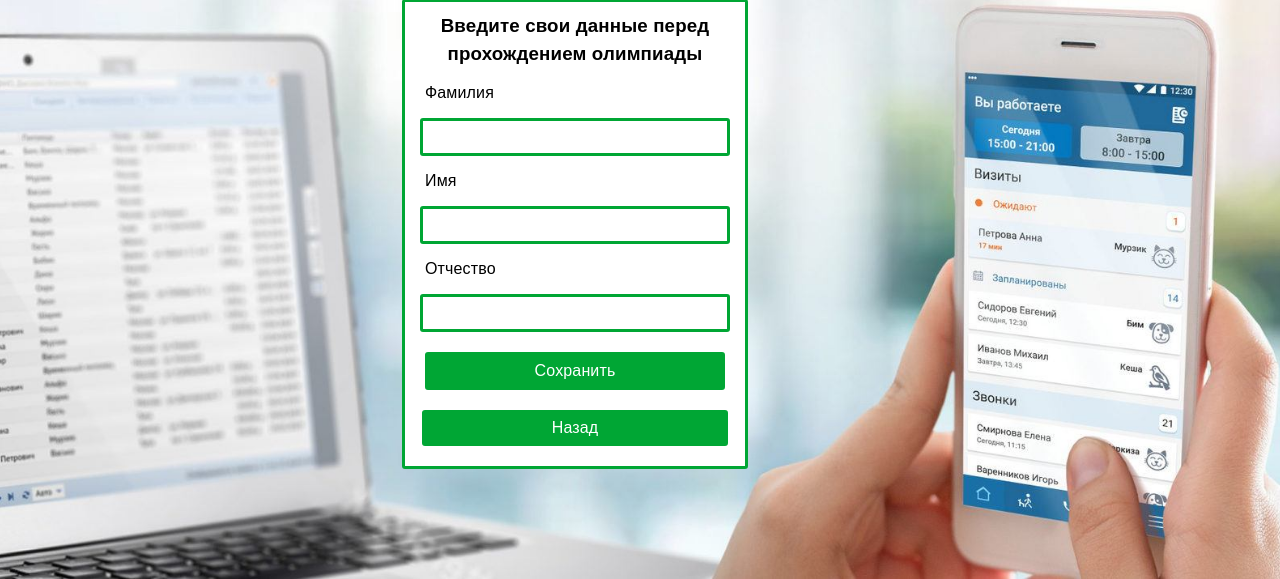
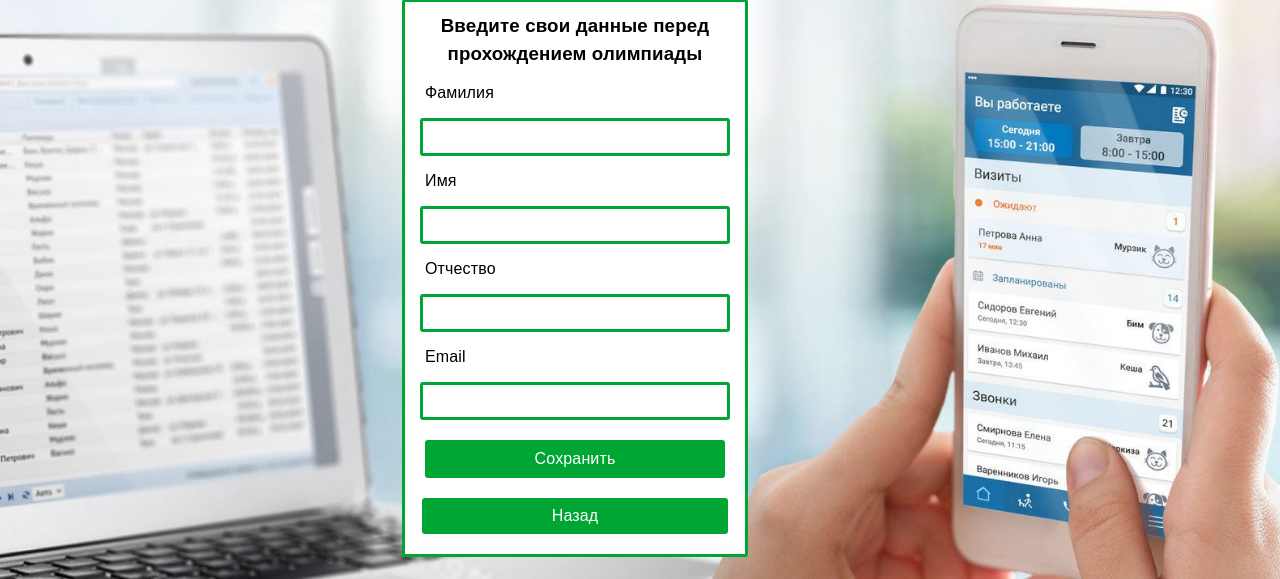
Before and after one commit to Kristifolk/olympiad-vetmanager, a PHP site: page /authorization in a window 1280 px wide. Shown: the part 221-800 px from the top of the page. Run offline with PHP 8.4, Linux system fonts and the light colour scheme; data that the repository does not hold is empty.

Commit message:
add email for registration user

```diff
--- a/App.php
+++ b/App.php
@@ -22,7 +22,8 @@ if (isset($_SERVER['REQUEST_URI'])) {
             '/authorization_participant' => (new AuthorizationController())->registerUser(
                 trim($_POST['last-name']),
                 trim($_POST['first-name']),
-                trim($_POST['middle-name'])
+                trim($_POST['middle-name']),
+                trim($_POST['email'])
             ),
             '/tasks_preparation' => (new StartController())->viewTasksPreparation(),
             '/start' => (new Timer())->startTimer(),
--- a/data/collection/availableUsers.json
+++ b/data/collection/availableUsers.json
@@ -1,11 +1,5 @@
 {
   "id": [
-    "9",
-    "10",
-    "11",
-    "12",
-    "13",
-    "14",
     "15",
     "16",
     "17",
--- a/public/resources/js/main.js
+++ b/public/resources/js/main.js
@@ -79,23 +79,44 @@ function validateInputUser() {
     let lastNameInput = document.querySelector("#last-name");
     let firstNameInput = document.querySelector("#first-name");
     let middleNameInput = document.querySelector("#middle-name");
+    let emailInput = document.querySelector("#email");
 
-    if(lastNameInput.value === "") {
-        lastNameInput.placeholder = "Введиете свою фамилию!";
+    if (lastNameInput.value === "") {
+        lastNameInput.placeholder = "Введите свою фамилию!";
         lastNameInput.style.borderColor = "red";
+    } else {
+        lastNameInput.style.borderColor = "green";
     }
 
-    if(firstNameInput.value === "") {
-        firstNameInput.placeholder = "Введиете своё имя!";
+    if (firstNameInput.value === "") {
+        firstNameInput.placeholder = "Введите своё имя!";
         firstNameInput.style.borderColor = "red";
+    } else {
+        firstNameInput.style.borderColor = "green";
     }
 
-    if(middleNameInput.value === "") {
-        middleNameInput.placeholder = "Введиете своё отчетсво!";
+    if (middleNameInput.value === "") {
+        middleNameInput.placeholder = "Введите своё отчетсво!";
         middleNameInput.style.borderColor = "red";
+    } else {
+        middleNameInput.style.borderColor = "green";
     }
 
-    if(lastNameInput.value !== "" && firstNameInput.value !== "" && middleNameInput.value !== "") {
+    if (emailInput.value === "") {
+        emailInput.placeholder = "Введите Email!";
+        emailInput.style.borderColor = "red";
+    } else if (validEmail(emailInput.value.trim()) === false) {
+        emailInput.style.borderColor = "red";
+    } else {
+        emailInput.style.borderColor = "green";
+    }
+
+    if (lastNameInput.value !== "" && firstNameInput.value !== "" && middleNameInput.value !== "") {
         fetchAndViewAuthorization().then(r => "");
     }
 }
+
+function validEmail(email) {
+    let regex = /^\w+([\.-]?\w+)*@\w+([\.-]?\w+)*(\.\w{2,3})+$/;
+    return regex.test(email);
+}
--- a/src/Controllers/AdminController.php
+++ b/src/Controllers/AdminController.php
@@ -24,7 +24,7 @@ class AdminController
         $result = 0;
 
         foreach ($data as $value) {
-            if ($value[2]["done"] == "true") {
+            if (isset($value[2]["done"]) && $value[2]["done"] == "true") {
                 $result += $value[2]["marks"];
             }
         }
--- a/src/Controllers/AuthorizationController.php
+++ b/src/Controllers/AuthorizationController.php
@@ -23,9 +23,9 @@ class AuthorizationController
     /**
      * @throws Exception
      */
-    public function registerUser(string $firstName, string $lastName, string $middleName): void
+    public function registerUser(string $firstName, string $lastName, string $middleName, string $email): void
     {
-        if (empty($firstName) || empty($lastName) || empty($middleName)) {
+        if (empty($firstName) || empty($lastName) || empty($middleName) || empty($email)) {
             throw new Exception('Not valid user data');
         }
 
@@ -46,7 +46,8 @@ class AuthorizationController
         $fullNameParticipant = [
             "firstName" => $firstName,
             "lastName" => $lastName,
-            "middleName" => $middleName
+            "middleName" => $middleName,
+            "email" => $email
         ];
 
         $userData = array_merge($fullNameParticipant, $loginAndPassword, $testData, $variant);
--- a/src/Controllers/TasksController.php
+++ b/src/Controllers/TasksController.php
@@ -48,6 +48,7 @@ class TasksController
                 'animalName' => $redis->getDataFileForTaskByUser($_SESSION["userId"], 'alias:meaning'),
                 'animalColor' => $redis->getDataFileForTaskByUser($_SESSION["userId"], 'color:meaning'),
                 'animalAge' => $redis->getDataFileForTaskByUser($_SESSION["userId"], 'dateOfBirth:meaning'),
+                'gender' => $redis->getDataFileForTaskByUser($_SESSION["userId"], 'gender:meaning'),
                 'breed' => $redis->getDataFileForTaskByUser($_SESSION["userId"], 'breed:meaning'),
                 'login' => $redis->getDataFileForTaskByUser($_SESSION["userId"], 'login'),
                 'password' => $redis->getDataFileForTaskByUser($_SESSION["userId"], 'password')
--- a/view/admin_panel.php
+++ b/view/admin_panel.php
@@ -33,6 +33,7 @@
                     </h3>
                     <h3 class="login-container">Логин
                         <?= $value["login"] ?></h3>
+                    <h3>Email <?= $value["email"] ?></h3>
                     <h3>Вариант: <span><?= $value["variant"] ?></span></h3>
                     <table class="table-admin">
                         <tr>
--- a/view/component/authorization_modal.php
+++ b/view/component/authorization_modal.php
@@ -1,11 +1,13 @@
 <form id="form-authorize" class="form-authorization container-modal-window authorization-window">
     <h3>Введите свои данные перед прохождением олимпиады</h3>
-    <label class="label-form" for="last_name">Фамилия</label>
+    <label class="label-form" for="last-name">Фамилия</label>
     <input name="last-name" id="last-name" class="input-form" required>
-    <label class="label-form" for="first_name">Имя</label>
+    <label class="label-form" for="first-name">Имя</label>
     <input name="first-name" id="first-name" class="input-form" required>
-    <label class="label-form" for="middle_name">Отчество</label>
+    <label class="label-form" for="middle-name">Отчество</label>
     <input name="middle-name" id="middle-name" class="input-form" required>
+    <label class="label-form" for="email">Email</label>
+    <input type="email" name="email" id="email" class="input-form" required>
     <button type="button" onclick="validateInputUser()" class="btn btn-start">Сохранить</button>
     <a type="button" class="btn btn-start" href="/">Назад</a>
 </form>
--- a/view/tasks_preparation.php
+++ b/view/tasks_preparation.php
@@ -15,7 +15,4 @@
             <a class="btn btn-for-a btn-start" href="/">Назад</a>
         </div>
     </div>
-    <?php if (!empty($this->arguments)): ?>
-        <?= $this->arguments["modal"] ?>
-    <?php endif ?>
 </section>
--- a/view/type_task/second_type_task.php
+++ b/view/type_task/second_type_task.php
@@ -14,10 +14,10 @@
     <p>В клинику «Котопес» пришел на первичный прием
         <span class="changeable-text"><?= $this->arguments['fullNameClient'] ?></span>
         с купоном «Я профессионал»
-        <?php if ($_SESSION['AnimalGender'] === "female") : ?>
+        <?php if ($this->arguments['gender'] === "female") : ?>
             <?= "своей любимой собакой" ?>
         <?php endif ?>
-        <?php if ($_SESSION['AnimalGender'] === "male") : ?>
+        <?php if ($this->arguments['gender'] === "male") : ?>
             <?= "своим любимым псом" ?>
         <?php endif ?>
         по кличке
```
Also changed, not shown: view/certificate.php (deleted, +0 -22 lines), view/type_task/first_type_task.php (+8 -5 lines), 1 other file.
